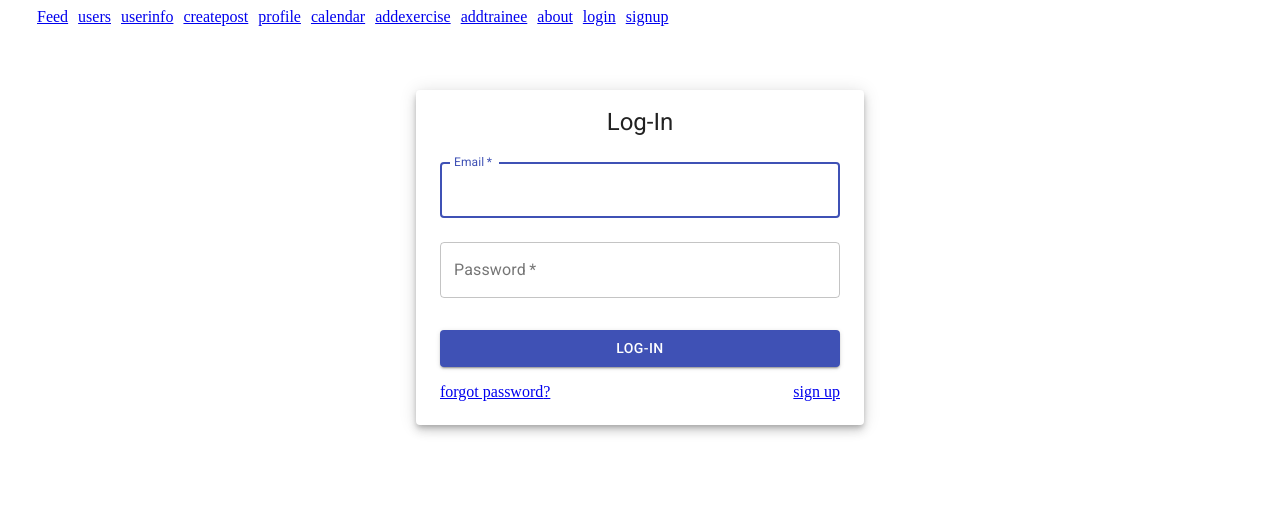
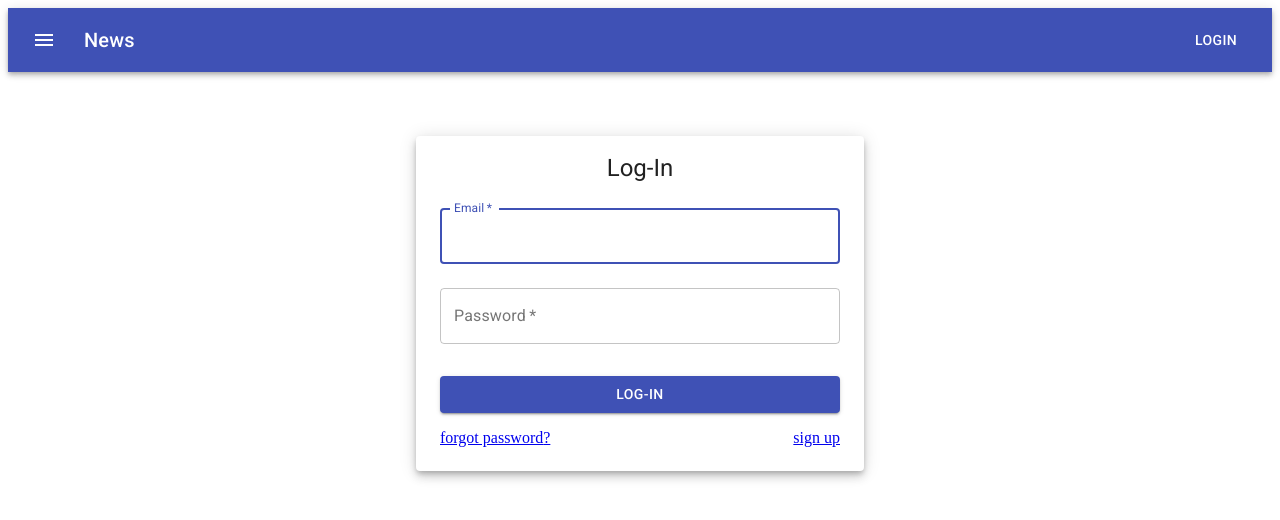
Before and after one commit to mukanov8/Umami-cs473, a React (Create React App) app: page /login in a window 1280 px wide. Shown: the top 520 px of the page. Built offline with nearby package versions, Linux system fonts and the light colour scheme.

Commit message:
update appbar

```diff
--- a/src/App.js
+++ b/src/App.js
@@ -25,6 +25,7 @@ import About from "./components/About";
 import Container from "@material-ui/core/Container";
 import styled from "styled-components";
 import Appbar from "./components/Appbar";
+import { makeStyles } from '@material-ui/core/styles';
 
 const Cont = styled(Container)`
   ${"" /* max-width: 50%;
@@ -37,20 +38,33 @@ const Cont = styled(Container)`
   ${"" /* border: 10px solid palevioletred; */}
   ${"" /* border-radius: 3px; */}
 `;
+const useStyles = makeStyles((theme) => ({
+  root: {
+    flexGrow: 1,
+  },
+  // menuButton: {
+  //   marginRight: theme.spacing(2),
+  // },
+  // title: {
+  //   flexGrow: 1,
+  // },
+}));
 
 
 const App = () => {
   const [user, setUser] = useState();
-
-  const padding = {
-    padding: 5,
-  };
+  const classes = useStyles();
+  // const padding = {
+  //   padding: 5,
+  // };
 
   return (
-    <Appbar/>,
+    <div style={ {display: 'flex'} }>
+    <div className={classes.root}>
+    <Appbar/>
     <Cont>
       <Router>
-        <div>
+        {/* <div>
           <Link style={padding} to="/">
             Feed
           </Link>
@@ -93,7 +107,7 @@ const App = () => {
               </Link>
             </>
           )}
-        </div>
+        </div> */}
         <Switch>
           <Route path="/users">
             <h2>Users should be here</h2>
@@ -137,6 +151,8 @@ const App = () => {
       </div> */}
       </Router>
     </Cont>
+    </div>
+    </div>
   );
 };
 
--- a/src/components/Appbar.js
+++ b/src/components/Appbar.js
@@ -23,7 +23,7 @@ export default function Appbar() {
   const classes = useStyles();
 
   return (
-    <div className={classes.root}>
+    // <div className={classes.root}>
       <AppBar position="static">
         <Toolbar>
           <IconButton edge="start" className={classes.menuButton} color="inherit" aria-label="menu">
@@ -35,6 +35,6 @@ export default function Appbar() {
           <Button color="inherit">Login</Button>
         </Toolbar>
       </AppBar>
-    </div>
+    // </div>
   );
 }
```
